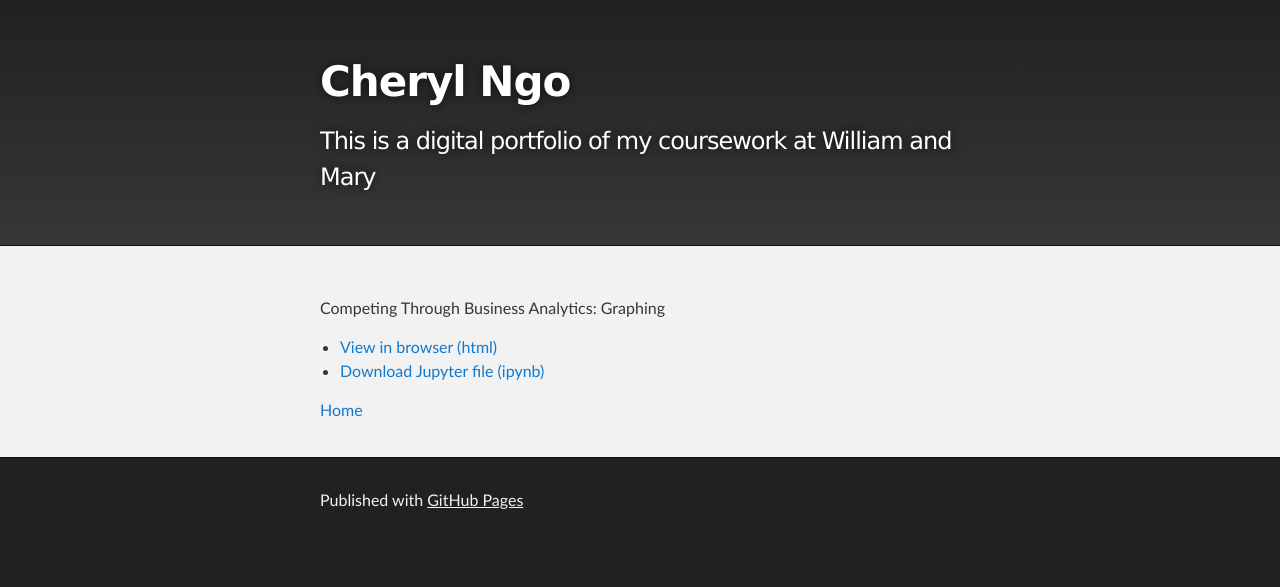
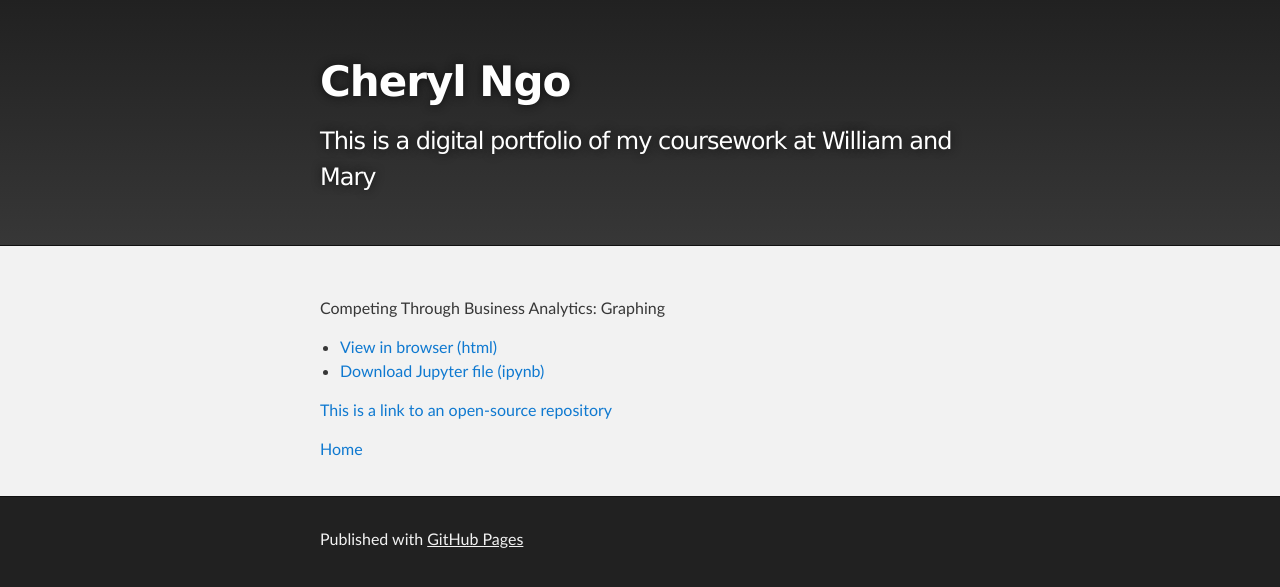
Before and after one commit to Cherylngo/cherylngo.github.io, a Jekyll site: the page built from Data Visualization/index.md, in a window 1280 px wide. Shown: the top 587 px of the page. Built offline with Jekyll 4.4.1, drawn with Linux system fonts in a browser that asks for light colours; our own code applies the rules of GitHub Pages for plain Markdown files.

Commit message:
Update index.md

```diff
--- a/Data Visualization/index.md
+++ b/Data Visualization/index.md
@@ -7,4 +7,6 @@ Competing Through Business Analytics: Graphing
 - [View in browser (html)](BasicGraphAssignment.html)
 - [Download Jupyter file (ipynb)](BasicGraphAssignment.ipynb)
 
+[This is a link to an open-source repository](https://github.com/Cherylngo/jekyll-doc-project)
+
 [Home](https://cherylngo.github.io/)
```
